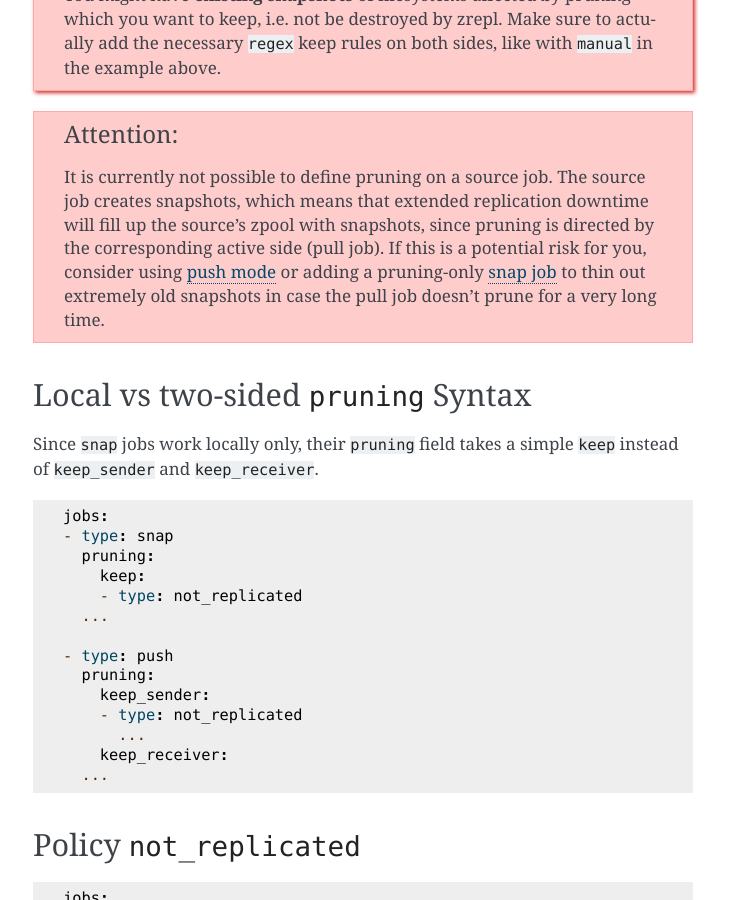
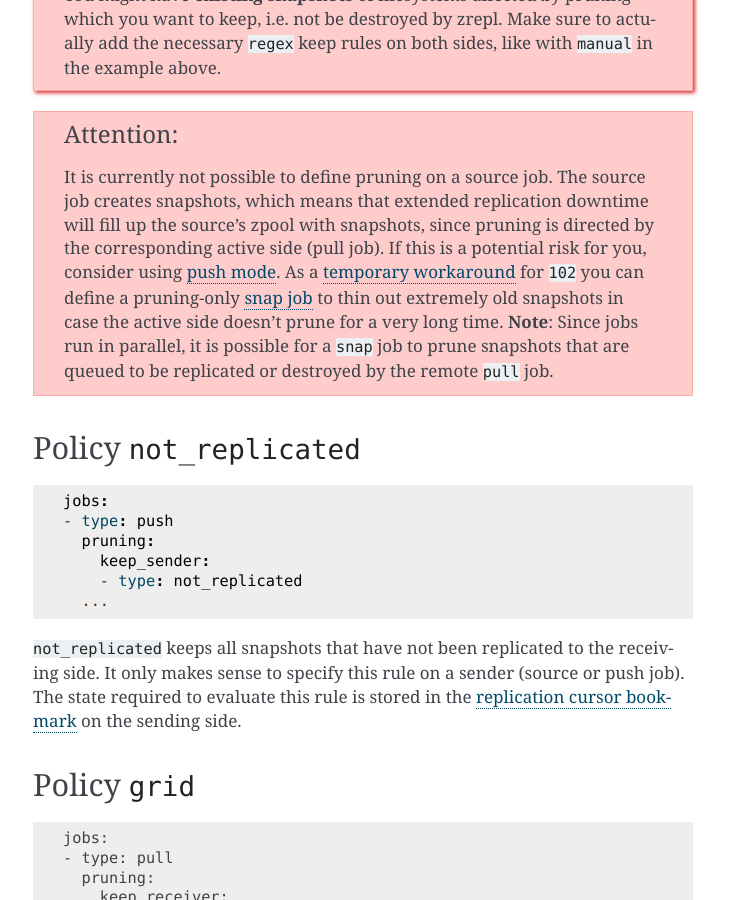
Before and after one commit to zrepl/zrepl, a Sphinx documentation site: the page built from docs/configuration/prune.rst, in a window 1280 px wide and 900 px high, scrolled down 1174 px. Shown: the whole window, without its empty margins (387-1116 px from the left). Built offline with Sphinx 7.4.7, drawn with Linux system fonts in a browser that asks for light colours; the version number could not be read and is left out; cross-references to code outside the pages are shown as plain code; some of the changed text lies outside the part shown.

Commit message:
Documentation changes mostly as requested

```diff
--- a/docs/configuration/jobs.rst
+++ b/docs/configuration/jobs.rst
@@ -17,7 +17,7 @@
 A *job* is the unit of activity tracked by the zrepl daemon and configured in the |mainconfig|.
 Every job has a unique ``name``, a ``type`` and type-dependent fields which are documented on this page.
 
-Aside from ``snap`` jobs, which are special jobs only for snapshotting and pruning, replication always happens between a pair of jobs: one is the **active side**, and one the **passive side**.
+Replication always happens between a pair of jobs: one is the **active side**, and one the **passive side**.
 The active side executes the replication logic whereas the passive side responds to requests after checking the active side's permissions.
 For communication, the active side connects to the passive side using a :ref:`transport <transport>` and starts issuing remote procedure calls (RPCs).
 
--- a/docs/configuration/prune.rst
+++ b/docs/configuration/prune.rst
@@ -51,37 +51,15 @@
     You might have **existing snapshots** of filesystems affected by pruning which you want to keep, i.e. not be destroyed by zrepl.
     Make sure to actually add the necessary ``regex`` keep rules on both sides, like with ``manual`` in the example above.
 
+.. _prune-attention-issue-102:
+
 .. ATTENTION::
 
     It is currently not possible to define pruning on a source job.
     The source job creates snapshots, which means that extended replication downtime will fill up the source's zpool with snapshots, since pruning is directed by the corresponding active side (pull job).
-    If this is a potential risk for you, consider using :ref:`push mode <job-push>` or adding a pruning-only :ref:`snap job <job-snap>` to thin out extremely old snapshots in case the pull job doesn't prune for a very long time.
-
-
-.. _prune-local-vs-twosided:
-
-Local vs two-sided ``pruning`` Syntax
--------------------------------------
-
-Since ``snap`` jobs work locally only, their ``pruning`` field takes a simple ``keep`` instead of ``keep_sender`` and ``keep_receiver``.
-
-::
-
-   jobs:
-   - type: snap
-     pruning:
-       keep:
-       - type: not_replicated
-     ...
-
-   - type: push
-     pruning:
-       keep_sender:
-       - type: not_replicated
-         ...
-       keep_receiver:
-     ...
-
+    If this is a potential risk for you, consider using :ref:`push mode <job-push>`.
+    As a :ref:`temporary workaround<prune-workaround-issue-102>` for :issue:`102` you can define a pruning-only :ref:`snap job <job-snap>` to thin out extremely old snapshots in case the active side doesn't prune for a very long time.
+    **Note**: Since jobs run in parallel, it is possible for a ``snap`` job to prune snapshots that are queued to be replicated or destroyed by the remote ``pull`` job.
 
 
 .. _prune-keep-not-replicated:
@@ -190,3 +168,27 @@
 ``regex`` keeps all snapshots whose names are matched by the regular expressionin ``regex``.
 Like all other regular expression fields in prune policies, zrepl uses Go's `regexp.Regexp <https://golang.org/pkg/regexp/#Compile>`_ Perl-compatible regular expressions (`Syntax <https://golang.org/pkg/regexp/syntax>`_).
 The optional `negate` boolean field inverts the semantics: Use it if you want to keep all snapshots that *do not* match the given regex.
+
+.. _prune-workaround-issue-102:
+
+Workaround for Source-side snapshot pruning
+-------------------------------------------
+
+Using the ``snap`` job type as a workaround for :issue:`102` as mentioned :ref:`here <prune-attention-issue-102>`:
+
+::
+
+   jobs:
+   - type: snap
+     pruning:
+       keep:
+       - type: grid
+     ...
+
+   - type: pull
+     pruning:
+       keep_sender:
+       - type: not_replicated
+         ...
+       keep_receiver:
+     ...
```
Also changed, not shown: other parts of docs/configuration/jobs.rst (+2 -1 lines), other parts of docs/configuration/prune.rst (+1 -1 lines).
